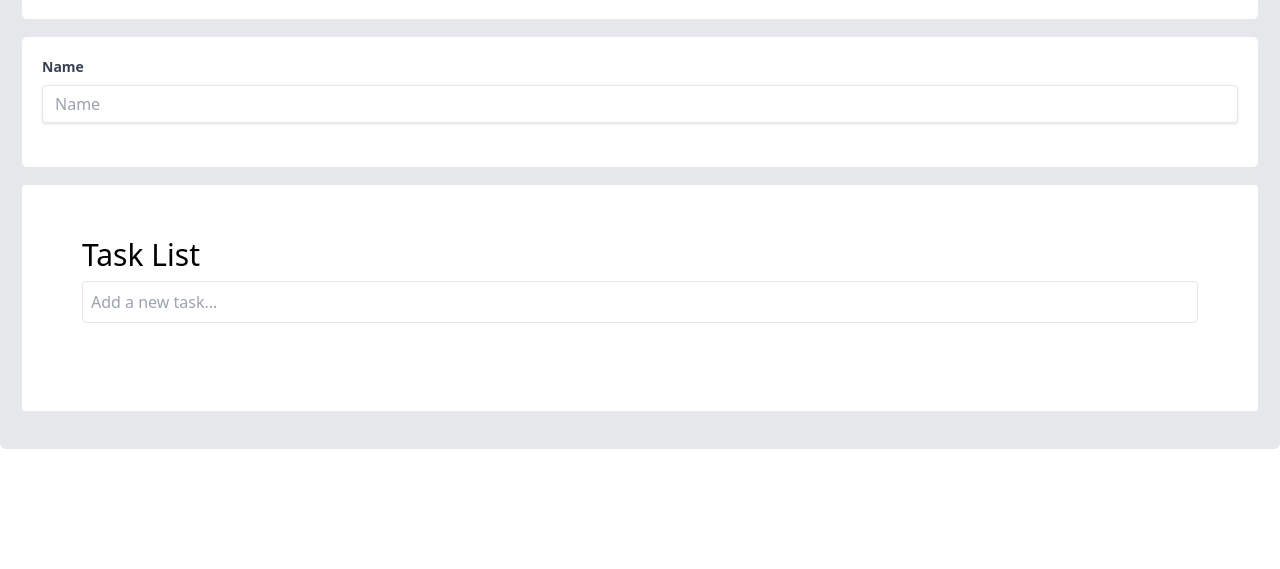
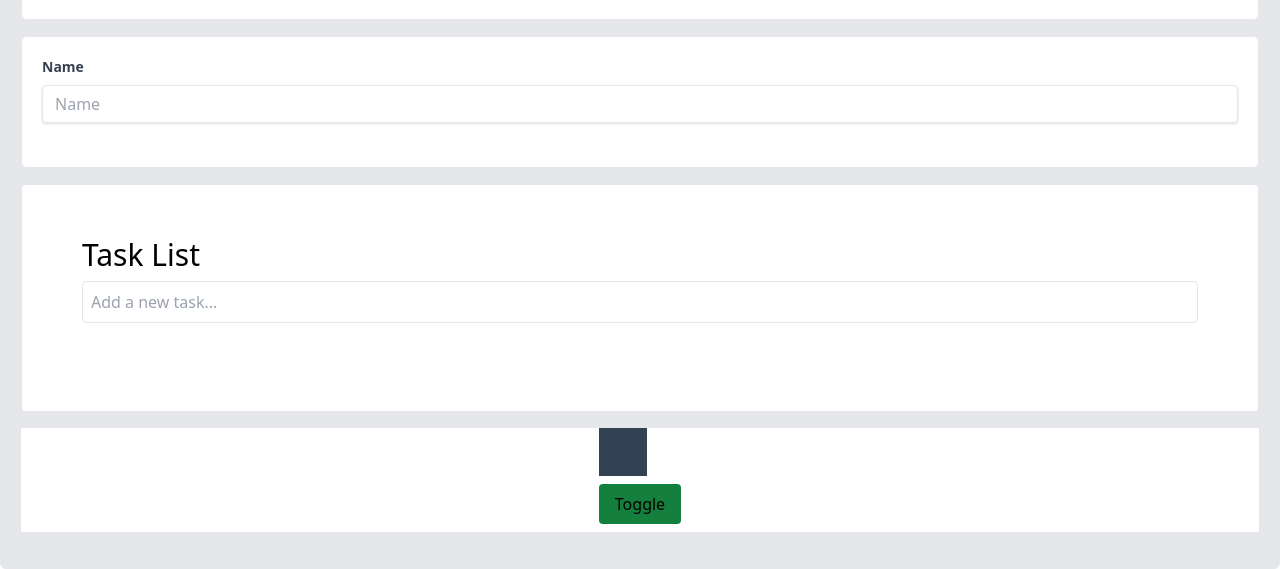
Before and after one commit to jedropa/alpinejs-essentials, a plain HTML site: page index.html in a window 1280 px wide. Shown: the part 665-1234 px from the top of the page. Before the commit the page ends 1114 px from the top, so only its background shows below. Drawn offline with nearby package versions, Linux system fonts and the light colour scheme.

Commit message:
add transitions

```diff
--- a/index.html
+++ b/index.html
@@ -116,6 +116,40 @@
 
         </div>
 
+        <div class="div my-4 p-5-border-rounded-md bg-white">
+
+            <div class="grid items-center justify-center">
+
+                <div x-data="{ show: true }">
+                    <div class="w-12 h-12">
+                        <div class="bg-slate-700 w-full h-full"
+                        x-show="show"
+                        x-transition:enter="transition duration-500"
+                        x-transition:enter-start="transform opacity-0 scale-125"
+                        x-transition:enter-end="transform opacity-100 scale-100"
+                        x-transition:leave="transition duration-500"
+                        x-transition:leave-start="transform opacity-100 scale-100"
+                        x-transition:leave-end="transform opacity-0 scale-0"
+                        ></div>
+                    </div>
+
+
+
+                    <button @click="show = !show" class="p-2 my-2  bg-green-700 py-2 px-4 rounded">Toggle</button>
+
+                </div>
+
+
+
+
+
+            </div>
+
+
+
+        </div>
+
+
     </section>
     <script src="./app.js"></script>
     <script src="https://cdnjs.cloudflare.com/ajax/libs/axios/0.19.0/axios.min.js"></script>
```
